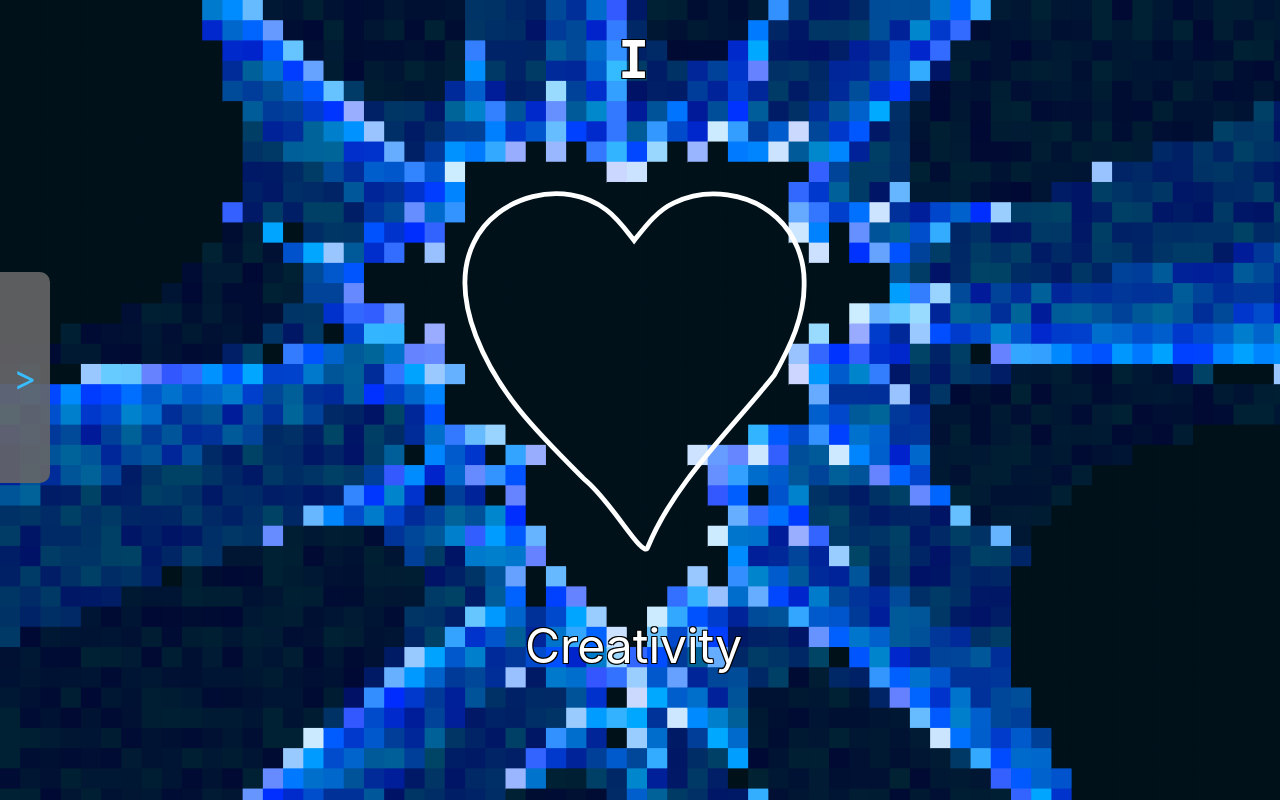
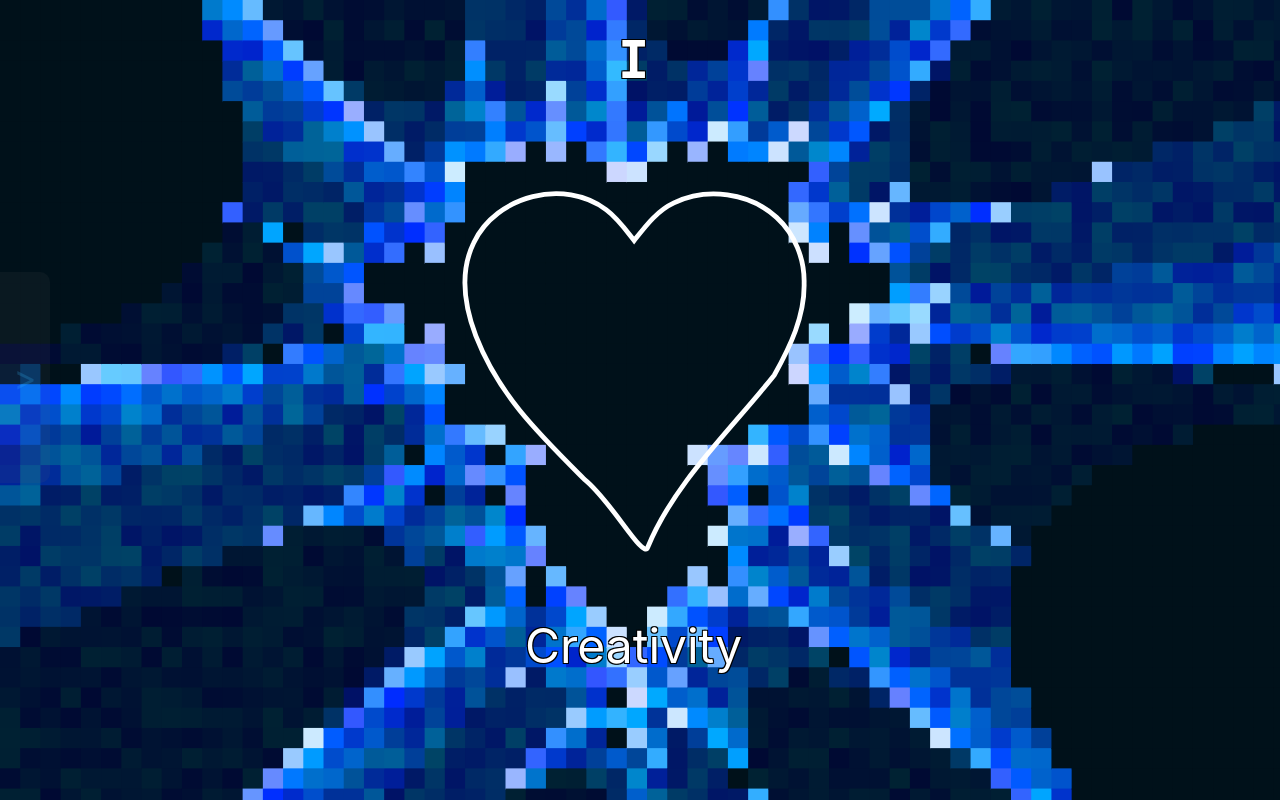
Before and after one commit to naclonts/personal-site, a Django app: template homepage/templates/homepage/index.html in a window 1280 px wide. Run offline with Django 3.2, Linux system fonts and the light colour scheme; the template is opened without the code that fills it, so the values that code supplies are empty.

Commit message:
made navigation tab more transparent during animation

```diff
--- a/homepage/static/homepage/js/splash-animations.js
+++ b/homepage/static/homepage/js/splash-animations.js
@@ -13,6 +13,9 @@ window.addEventListener('load', function(res) {
 
 
 function startAnimations() {
+    // Dim the navigation tab for now
+    document.getElementById('navigation-label').classList.add('unfocused');
+
     // Fade in "I"
     document.getElementById('line1').classList.add('visible');
 
@@ -58,10 +61,11 @@ function startAnimations() {
         }
     }
 
-    // Slide in github link kitty
+    // Slide in github link kitty and re-focus nav tab
     setTimeout(function () {
         document.getElementById('github-cat-block').classList.add('visible');
-    }, initialWordDelay + wordDisplayTime * (i+1));
+        document.getElementById('navigation-label').classList.remove('unfocused');
+    }, initialWordDelay + wordDisplayTime * (i));
 
 
 }
--- a/static/css/base-styles.css
+++ b/static/css/base-styles.css
@@ -43,15 +43,14 @@ a:hover {
     width: 50px;
     z-index: 3;
 
-    background-color: rgba(102, 102, 102, 0.9);
+    background-color: rgba(102, 102, 102, 0.8);
     color: hsl(200, 100%, 61%);
     text-align: center;
     font-size: 2.2em;
     border-color: hsla(0, 0%, 0%, 0);
     border-radius: 0px 10px 10px 0px;
 
-    transition: background-color 0.5s, color 0.5s;
-    transition: all 200ms ease-in;
+    transition: 0.5s all ease-in;
 }
 
 #navigation-label:hover, #navigation-label.active {
@@ -62,6 +61,11 @@ a:hover {
     border-right-style: solid;
     border-bottom-style: solid;
     border-left-style: none;
+}
+
+#navigation-label.unfocused {
+    background-color: rgba(102, 102, 102, 0.1);
+    color: hsla(200, 100%, 61%, 0.2);
 }
 
 
```
